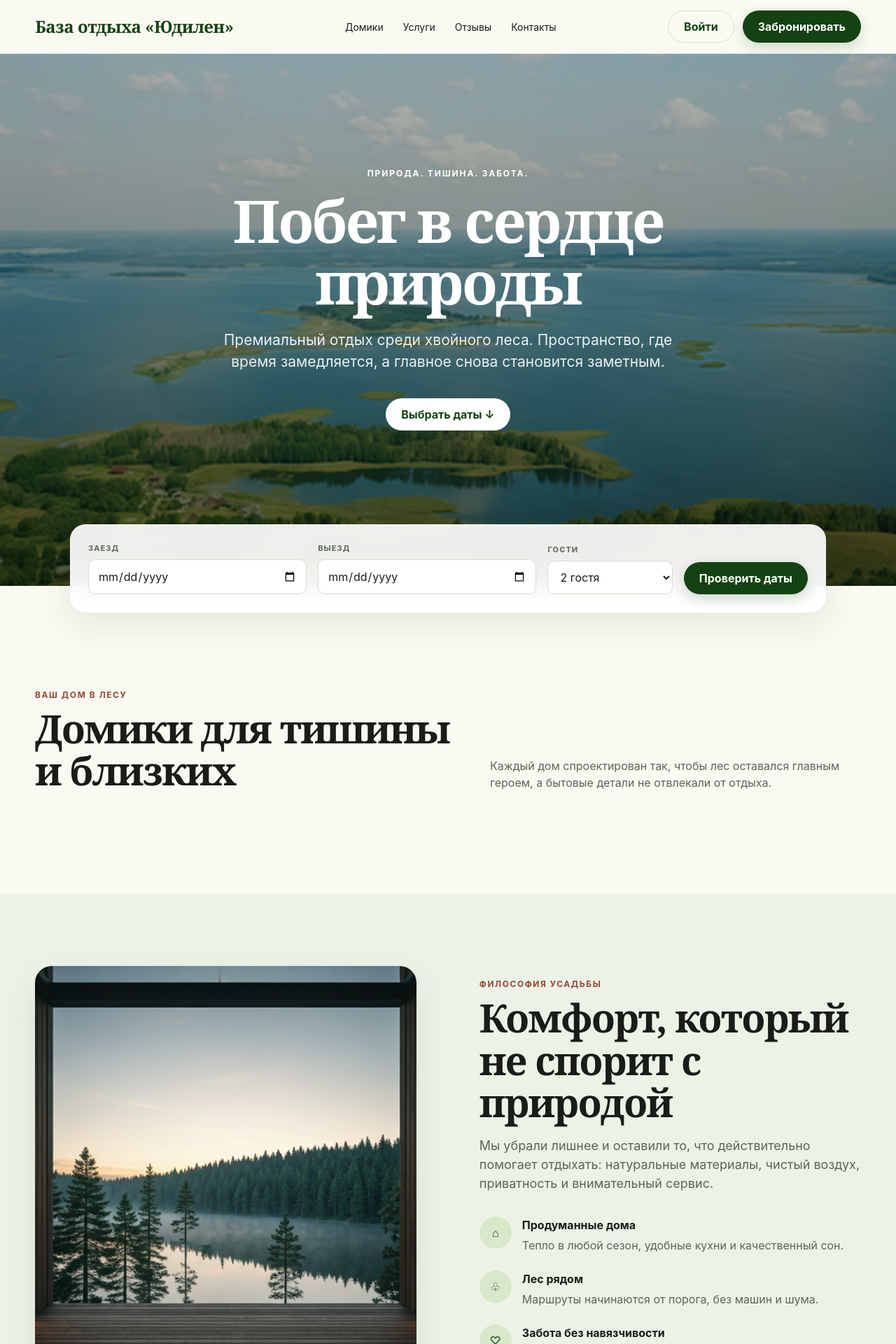
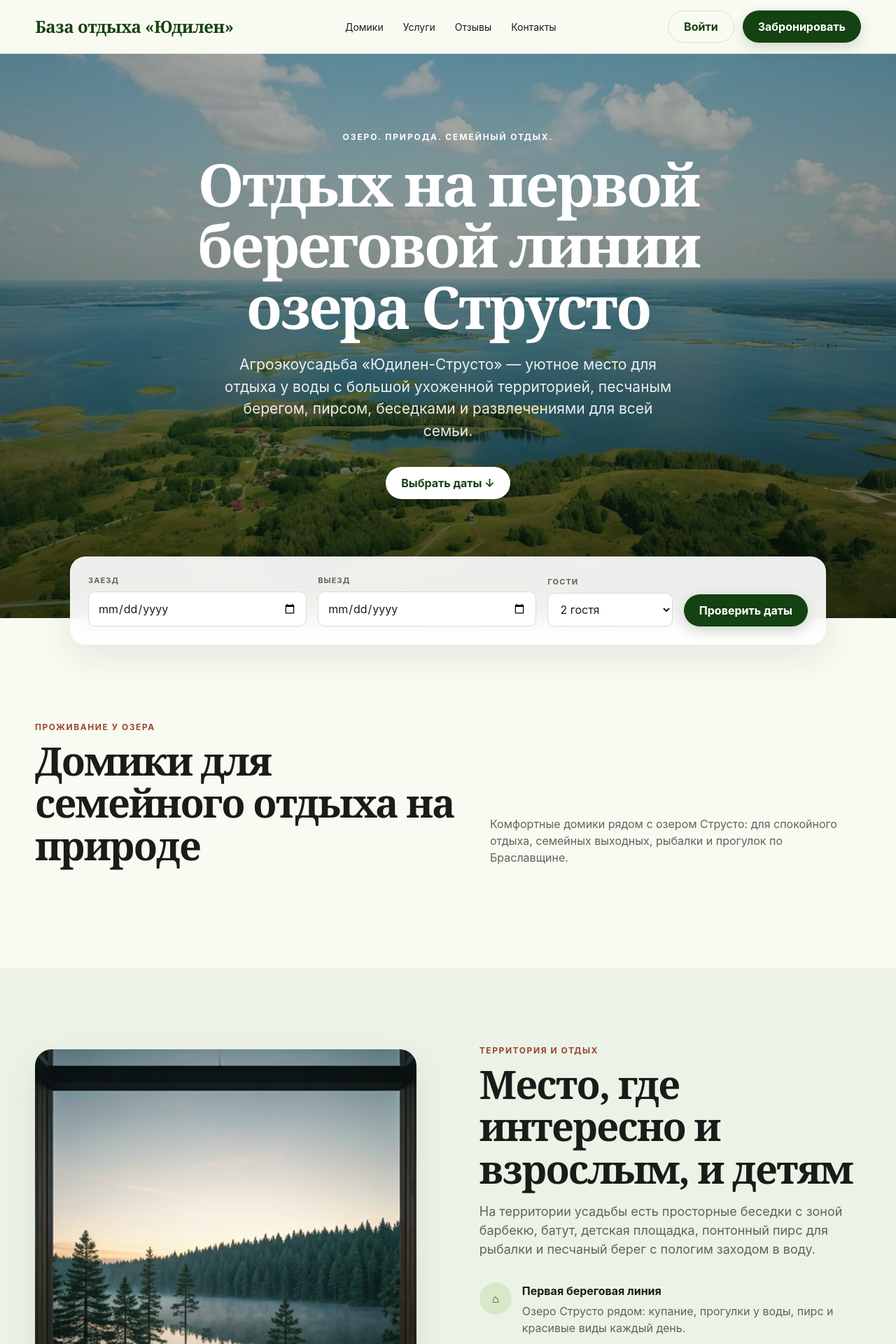
Before and after one commit to egikov99/judilen, a Next.js app in the folder apps/web/: page / in a window 1280 px wide. Shown: the top 1920 px of the page at 70% size. Built offline with nearby package versions, Linux system fonts and the light colour scheme; no server answers; the database is empty.

Commit message:
Изменение текста и картинок

```diff
--- a/apps/web/src/app/globals.css
+++ b/apps/web/src/app/globals.css
@@ -113,7 +113,7 @@ img { display: block; max-width: 100%; }
 
 .hero {
   position: relative; min-height: 760px; display: grid; place-items: center; color: white;
-  background: linear-gradient(rgba(8, 22, 9, .28), rgba(8, 22, 9, .64)), url("/images/stitch/asset-025.png") center/cover;
+  background: linear-gradient(rgba(8, 22, 9, .28), rgba(8, 22, 9, .64)), url("/images/stitch/asset-025_1.jpg") center/cover;
 }
 .hero-content { max-width: 850px; padding: 110px 20px 170px; text-align: center; }
 .kicker { text-transform: uppercase; letter-spacing: .16em; font-size: 12px; font-weight: 700; }
@@ -237,7 +237,7 @@ img { display: block; max-width: 100%; }
 .error { background: #ffdad6; color: #93000a; }
 .trip-card { display: grid; grid-template-columns: minmax(230px,.7fr) 1.3fr; max-width: 900px; }
 
-.auth-page { min-height: calc(100vh - 76px); display: grid; place-items: center; padding: 50px 20px; background: linear-gradient(rgba(11,36,16,.45),rgba(11,36,16,.62)), url("/images/stitch/asset-025.png") center/cover; }
+.auth-page { min-height: calc(100vh - 76px); display: grid; place-items: center; padding: 50px 20px; background: linear-gradient(rgba(11,36,16,.45),rgba(11,36,16,.62)), url("/images/stitch/asset-025_1.jpg") center/cover; }
 .auth-card { width: min(430px, 100%); padding: 38px; border-radius: 22px; background: color-mix(in srgb, var(--paper) 96%, transparent); box-shadow: var(--shadow); }
 .auth-card h1 { font: 700 37px var(--serif); margin: 0 0 8px; }
 
--- a/apps/web/src/app/layout.tsx
+++ b/apps/web/src/app/layout.tsx
@@ -21,7 +21,7 @@ export const metadata: Metadata = {
     siteName: "Усадьба «Юдилен»",
     title: "Усадьба «Юдилен»",
     description: "Премиальный отдых в сердце природы.",
-    images: [{ url: "/images/stitch/asset-025.png", width: 512, height: 512, alt: "Домик усадьбы в хвойном лесу" }]
+    images: [{ url: "/images/stitch/asset-025_1.jpg", width: 512, height: 512, alt: "Домик усадьбы в хвойном лесу" }]
   },
   robots: { index: true, follow: true }
 };
--- a/apps/web/src/app/page.tsx
+++ b/apps/web/src/app/page.tsx
@@ -32,9 +32,9 @@ export default async function HomePage() {
       <script type="application/ld+json" dangerouslySetInnerHTML={{ __html: JSON.stringify(organizationSchema) }} />
       <section className="hero">
         <div className="hero-content">
-          <div className="kicker">Природа. Тишина. Забота.</div>
-          <h1>Побег в сердце природы</h1>
-          <p>Премиальный отдых среди хвойного леса. Пространство, где время замедляется, а главное снова становится заметным.</p>
+          <div className="kicker">Озеро. Природа. Семейный отдых.</div>
+          <h1>Отдых на первой береговой линии озера Струсто</h1>
+          <p>Агроэкоусадьба «Юдилен-Струсто» — уютное место для отдыха у воды с большой ухоженной территорией, песчаным берегом, пирсом, беседками и развлечениями для всей семьи.</p>
           <Link className="button button-light" href="#booking">Выбрать даты ↓</Link>
         </div>
       </section>
@@ -43,8 +43,8 @@ export default async function HomePage() {
       <section className="section">
         <div className="container">
           <div className="section-heading">
-            <div><span className="eyebrow">Ваш дом в лесу</span><h2>Домики для тишины и близких</h2></div>
-            <p>Каждый дом спроектирован так, чтобы лес оставался главным героем, а бытовые детали не отвлекали от отдыха.</p>
+            <div><span className="eyebrow">Проживание у озера</span><h2>Домики для семейного отдыха на природе</h2></div>
+            <p>Комфортные домики рядом с озером Струсто: для спокойного отдыха, семейных выходных, рыбалки и прогулок по Браславщине.</p>
           </div>
           <div className="house-grid">{houses.map((house) => <HouseCard key={house.slug} house={house} />)}</div>
         </div>
@@ -54,13 +54,13 @@ export default async function HomePage() {
         <div className="container split">
           <div className="split-image" role="img" aria-label="Вид на лесное озеро из домика" />
           <div>
-            <span className="eyebrow">Философия усадьбы</span>
-            <h2 className="page-title">Комфорт, который не спорит с природой</h2>
-            <p className="page-intro">Мы убрали лишнее и оставили то, что действительно помогает отдыхать: натуральные материалы, чистый воздух, приватность и внимательный сервис.</p>
+            <span className="eyebrow">Территория и отдых</span>
+            <h2 className="page-title">Место, где интересно и взрослым, и детям</h2>
+            <p className="page-intro">На территории усадьбы есть просторные беседки с зоной барбекю, батут, детская площадка, понтонный пирс для рыбалки и песчаный берег с пологим заходом в воду.</p>
             <div className="feature-list">
-              <div className="feature"><span className="feature-icon">⌂</span><div><h3>Продуманные дома</h3><p>Тепло в любой сезон, удобные кухни и качественный сон.</p></div></div>
-              <div className="feature"><span className="feature-icon">♧</span><div><h3>Лес рядом</h3><p>Маршруты начинаются от порога, без машин и шума.</p></div></div>
-              <div className="feature"><span className="feature-icon">♡</span><div><h3>Забота без навязчивости</h3><p>Команда рядом, когда нужна, и незаметна в остальное время.</p></div></div>
+              <div className="feature"><span className="feature-icon">⌂</span><div><h3>Первая береговая линия</h3><p>Озеро Струсто рядом: купание, прогулки у воды, пирс и красивые виды каждый день.</p></div></div>
+              <div className="feature"><span className="feature-icon">♧</span><div><h3>Отдых для всей семьи</h3><p>Детская площадка, батут, беседки, зона барбекю и большая ухоженная территория.</p></div></div>
+              <div className="feature"><span className="feature-icon">♡</span><div><h3>Живой уголок</h3><p>На территории есть домашние животные, которых можно покормить и сделать красивые фотографии.</p></div></div>
             </div>
           </div>
         </div>
@@ -77,10 +77,10 @@ export default async function HomePage() {
         <div className="container">
           <div className="section-heading services-heading">
             <div>
-              <span className="eyebrow">Больше впечатлений</span>
-              <h2>Услуги для вашего отдыха</h2>
+              <span className="eyebrow">Активный отдых</span>
+              <h2>Развлечения на озере и рядом с усадьбой</h2>
             </div>
-            <p>Дополните проживание баней, прогулкой на лодке или другими занятиями на природе.</p>
+            <p>Лодки на веслах и с мотором, сапборды, лодка-барбекю до 6 человек, рыбалка с гидом и прогулки по живописным местам Браславщины.</p>
           </div>
           {services.length ? (
             <div className="home-service-grid">
@@ -106,7 +106,7 @@ export default async function HomePage() {
         </div>
       </section>
 
-      <section className="section"><div className="container"><div className="cta"><h2>Лес уже ждет</h2><p>Выберите дом и даты. Мы подтвердим бронирование и поможем подготовить отдых под ваши пожелания.</p><Link className="button button-light" href="/domiki">Выбрать домик</Link></div></div></section>
+      <section className="section"><div className="container"><div className="cta"><h2>Озеро Струсто уже ждет</h2><p>Выберите домик и даты отдыха. Мы подтвердим бронирование и поможем подобрать развлечения: баню, лодку, сапборды, рыбалку или семейный отдых у воды.</p><Link className="button button-light" href="/domiki">Выбрать домик</Link></div></div></section>
     </PublicShell>
   );
 }
--- a/apps/web/src/lib/houses.ts
+++ b/apps/web/src/lib/houses.ts
@@ -60,7 +60,7 @@ async function loadPublishedHouses(availability?: AvailabilityCriteria): Promise
     }
     return [...mapped.values()].map((house) => ({
       ...house,
-      images: house.images.length ? house.images : ["/images/stitch/asset-025.png"]
+      images: house.images.length ? house.images : ["/images/stitch/asset-025_1.jpg"]
     }));
   } catch (error) {
     if (fallbackAllowed() && !availability) {
```
